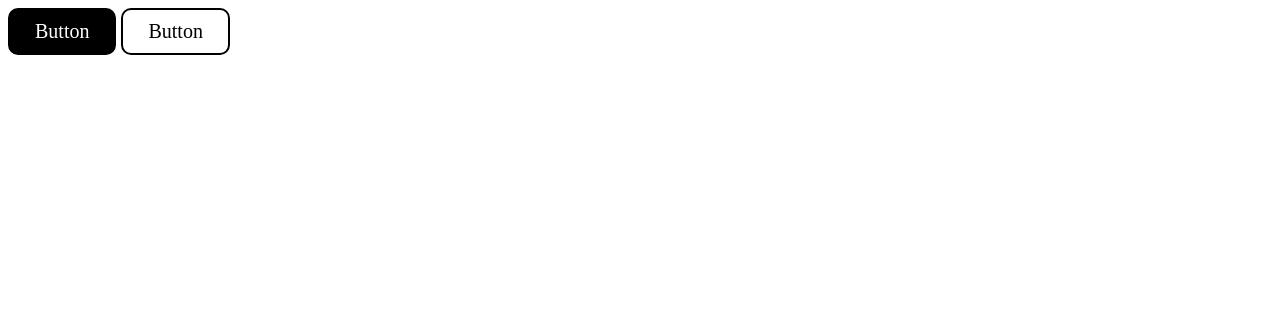
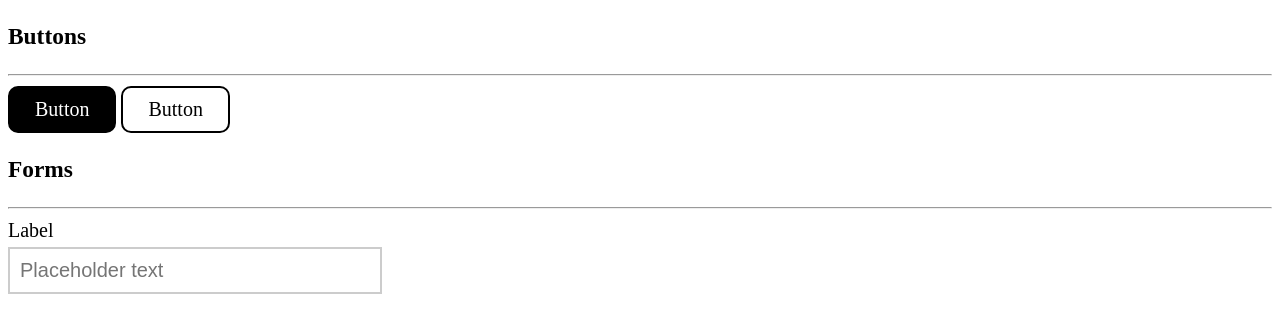
Before and after one commit to occtopia/occtopia-framework, a website: page source/index.html in a window 1280 px wide. Drawn offline with nearby package versions, Linux system fonts and the light colour scheme; files that its build step writes are made by us from their sources.

Commit message:
Stying: variables, form controls

```diff
--- a/package.json
+++ b/package.json
@@ -15,5 +15,8 @@
   "bugs": {
     "url": "https://github.com/occtopia/occtopia-framework/issues"
   },
-  "homepage": "https://github.com/occtopia/occtopia-framework#readme"
+  "homepage": "https://github.com/occtopia/occtopia-framework#readme",
+  "dependencies": {
+    "normalize.css": "^8.0.1"
+  }
 }
--- a/source/index.html
+++ b/source/index.html
@@ -15,9 +15,20 @@
   </head>
   <body>
 
+
+    <h3>Buttons</h3>
+    <hr />
+
     <a class="btn" href="#">Button</a>
     <a class="btn btn-outlined" href="#">Button</a>
 
+    <h3>Forms</h3>
+    <hr />
 
+
+    <div class="form-group">
+      <label for="input-text-sample">Label</label>
+      <input type="text" class="form-control" id="input-text-sample" placeholder="Placeholder text" />
+    </div>
   </body>
 </html>
--- a/source/res/scss/abstracts/_variables.scss
+++ b/source/res/scss/abstracts/_variables.scss
@@ -1,10 +1,13 @@
 $white: #fff;
 $black: #000;
+$occ-blueprint:     #0069CC;
+$occ-blueprint-dark:#15538C;
+$occ-red:           #C91616;
+$occ-gold:          #FFC229;
 
 
-$occ-primary:   #ff9900;
-$occ-secondary: #ff9900;
-$occ-tertiary:  #ff9900;
+$occ-primary:       $occ-blueprint;
+$occ-secondary:     $occ-blueprint-dark;
 
 
 
--- /dev/null
+++ b/source/res/scss/components/_forms.scss
@@ -0,0 +1,23 @@
+.form-group {
+    label {
+        display: inline-block;
+        margin-bottom: .25rem;
+    }
+}
+
+
+.form-control {
+    width: 100%;
+    max-width: 350px;
+    font-size: 1rem;
+    display: block;
+    padding: .5rem .5rem;
+    border: 2px solid #ccc;
+
+    &:focus {
+        outline: $focus-outline-width $focus-outline-style $focus-outline-color;
+        outline-offset: $focus-outline-offset;
+    }
+
+
+}
--- a/source/res/scss/styles.scss
+++ b/source/res/scss/styles.scss
@@ -1,3 +1,4 @@
 @import "abstracts/variables";
 
 @import "components/buttons";
+@import "components/forms";
```
Also changed, not shown: build/index.html, build/res/css/styles.css, 4 other files.
